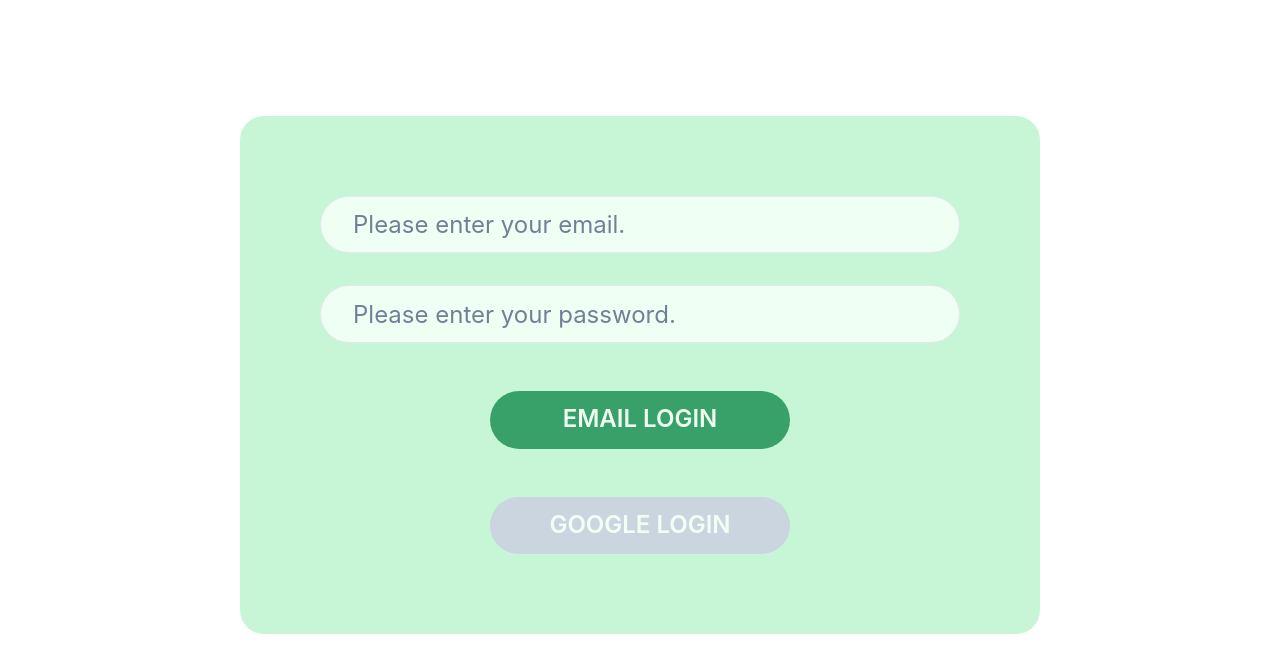
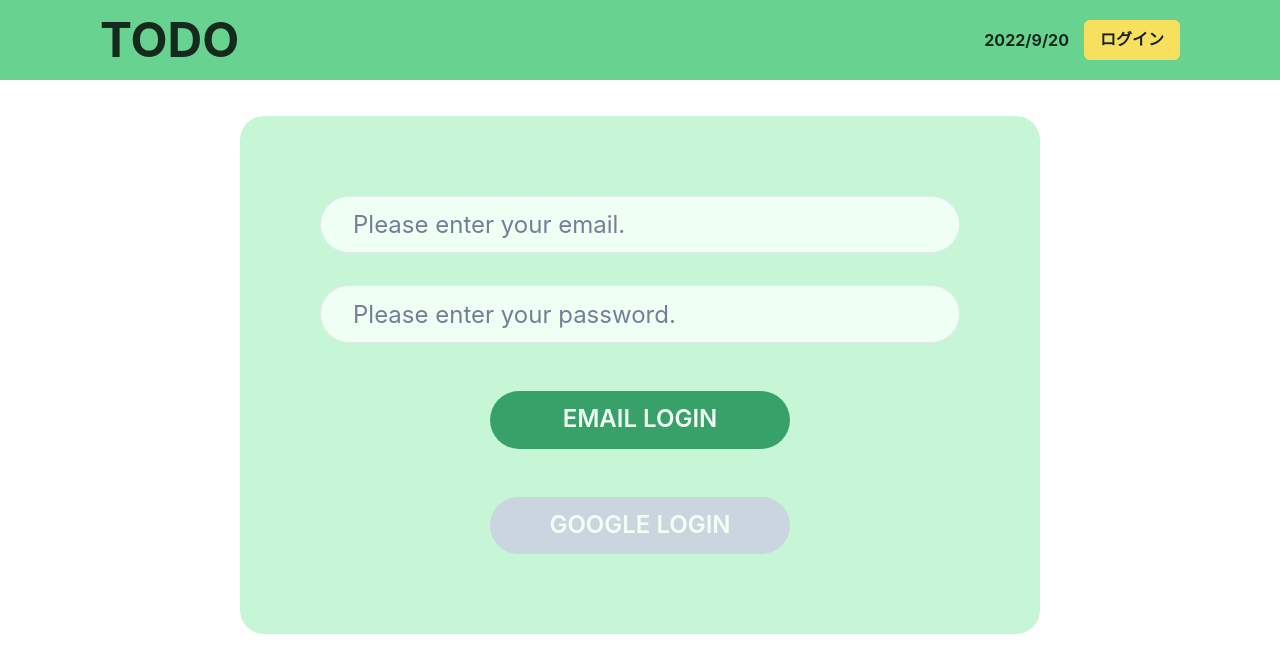
Before and after one commit to if-mentor/next_todo_7, a Next.js app: page /login in a window 1280 px wide. Shown: the top 672 px of the page. Built offline with nearby package versions, Linux system fonts and the light colour scheme.

Commit message:
#8 fix: ログインページへの適用と横幅修正

```diff
--- a/components/Header.tsx
+++ b/components/Header.tsx
@@ -9,7 +9,7 @@ export const Header = () => {
     date.getFullYear() + "/" + (date.getMonth() + 1) + "/" + date.getDate();
 
   return (
-    <Flex h="80px" bgColor="green.300" alignItems="center" position='fixed'>
+    <Flex h="80px" bgColor="green.300" alignItems="center" position='fixed' w='100%'>
       <Heading
         color="blackAlpha.800"
         ml="100px"
--- a/pages/login.tsx
+++ b/pages/login.tsx
@@ -1,8 +1,11 @@
 import React from "react";
 import { Button, Center, Container, Input, VStack } from "@chakra-ui/react";
+import { Header } from "../components/Header";
 
 const loginPage = () => {
   return (
+    <>
+      <Header />
       <Center w="100vw" h="calc(100vh - 50px)">
         <Container
           bgColor="green.100"
@@ -52,6 +55,7 @@ const loginPage = () => {
           </VStack>
         </Container>
       </Center>
+    </>
   );
 };
 
```
Lines whose indentation alone changed are shown as unchanged.
